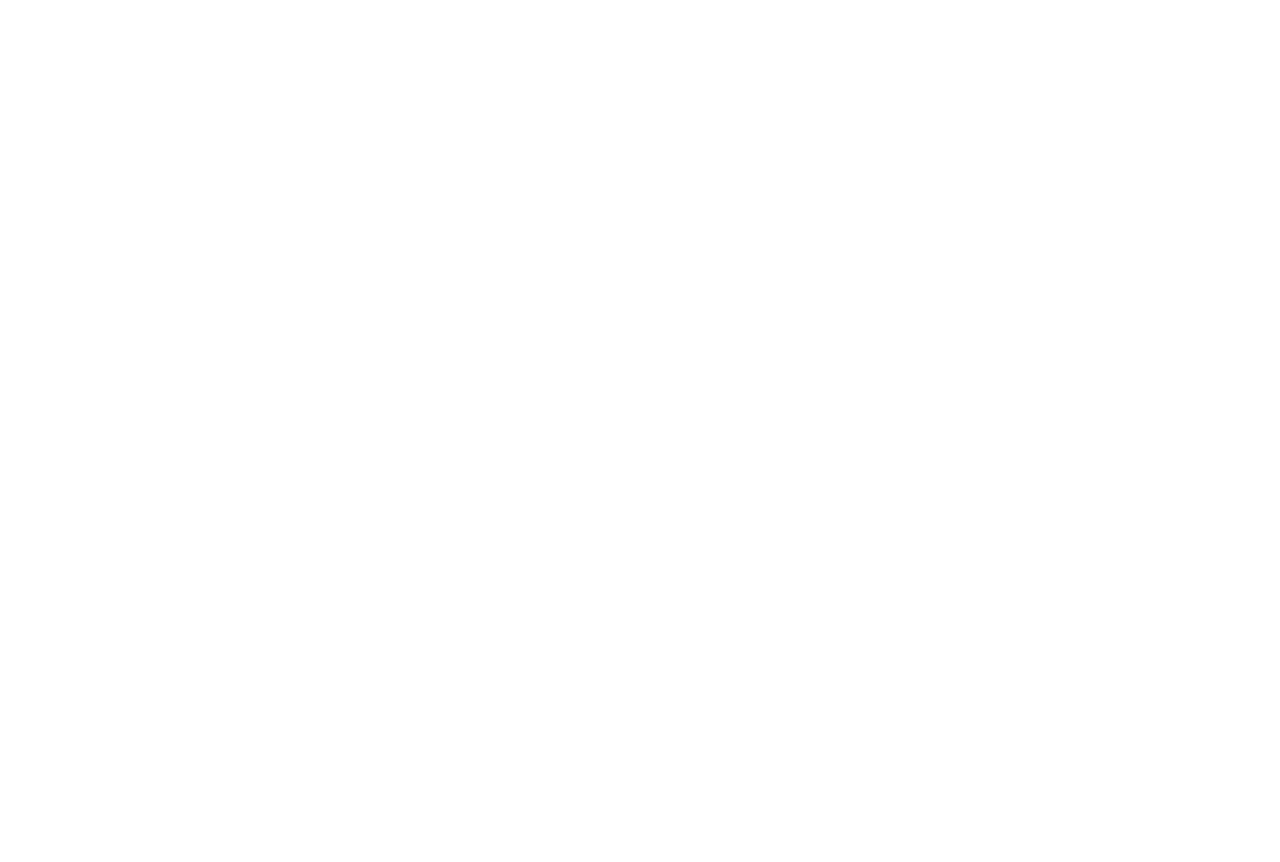
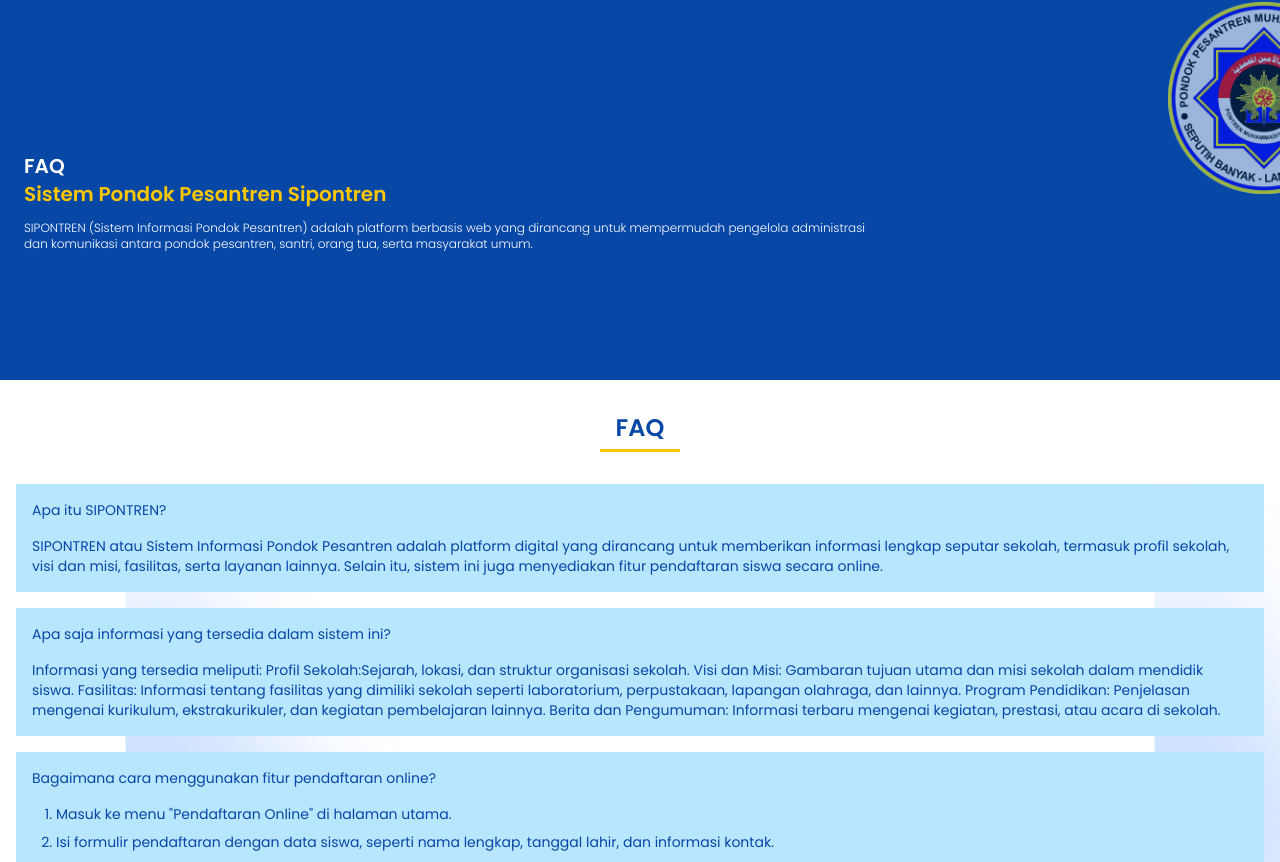
Before and after one commit to ilhamSkyOf19/Sipontren, a React (Vite) app: page /faq in a window 1280 px wide. Before the commit this address had no page. Shown: the part 232-1094 px from the top of the page. Before the commit the page ends 800 px from the top, so only its background shows below. Built offline with nearby package versions, Linux system fonts and the light colour scheme.

Commit message:
menambahkan halaman FAQ

```diff
--- a/src/layouts/LayoutPages/index.jsx
+++ b/src/layouts/LayoutPages/index.jsx
@@ -143,7 +143,7 @@
                 </p>
             </div>
             <div className='flex flex-col gap-7'>
-                <PusatBantuan title={'Bantuan'} link={['', '', '', '']} text={['FAQ', 'Hubungi Kami', '+62 822-7821-9515']} />
+                <PusatBantuan title={'Bantuan'} link={['faq', '', '', '']} text={['FAQ', 'Hubungi Kami', '+62 822-7821-9515']} />
                 <PusatBantuan title={'Layanan Kami'} link={['', '', '', '']} text={['Profil Pesantren', 'Penerimaan Santri Baru', 'Berita Terkini']} />
                 <PusatBantuan title={'Informasi Penting'} link={['', '', '', '']} text={['Jam Kerja', 'Biaya Pendidikan', 'Pendaftaran']} />
             </div>
--- a/src/main.jsx
+++ b/src/main.jsx
@@ -6,6 +6,7 @@
 import Home from './pages/Home.jsx'
 import Profile from './pages/Profile.jsx'
 import Psb from './pages/Psb.jsx'
+import Faq from './pages/Faq.jsx'
 // module
 import "slick-carousel/slick/slick.css";
 import "slick-carousel/slick/slick-theme.css";
@@ -24,6 +25,10 @@
     path: "/psb",
     element: <Psb />,
   },
+  {
+    path: "/faq",
+    element: <Faq />,
+  },
 ]);
 
 
--- /dev/null
+++ b/src/pages/Faq.jsx
@@ -0,0 +1,105 @@
+import React from 'react'
+
+// Layouts
+import LayoutPages from '../layouts/LayoutPages'
+import LayoutSectionBg from '../layouts/LayoutSectionBg'
+
+// component
+import SubJudulCenter from '../components/SubJudulCenter'
+
+// fragments
+import HeaderPage from '../fragments/HeaderPage'
+
+
+const Faq = () => {
+    return (
+        <LayoutPages>
+            <HeaderPage whiteText1={'FAQ'} whiteText2={''} YellowText={'Sistem Pondok Pesantren Sipontren'} deskripsi={'SIPONTREN (Sistem Informasi Pondok Pesantren) adalah platform berbasis web yang dirancang untuk mempermudah pengelola administrasi dan komunikasi antara pondok pesantren, santri, orang tua, serta masyarakat umum.'} />
+            <SectionContent />
+        </LayoutPages>
+    )
+}
+
+// ===================
+// content Faq
+// ===================
+
+
+const SectionContent = () => {
+    return (
+        <LayoutSectionBg pb={12} pt={8} minH={'100vh'}>
+            <div className='w-full flex flex-col justify-start items-center gap-4 px-4'>
+                <div className='mb-6'>
+                    <SubJudulCenter title="FAQ" />
+                </div>
+                <div class="bg-sky-200 bg-opacity-50 w-full px-4 py-4 text-sm text-primary-blue">
+                    <h2 class="mb-4">Apa itu SIPONTREN?</h2>
+                    <p>SIPONTREN atau Sistem Informasi Pondok Pesantren adalah platform digital yang dirancang untuk memberikan informasi lengkap seputar sekolah, termasuk profil sekolah, visi dan misi, fasilitas, serta layanan lainnya. Selain itu, sistem ini juga menyediakan fitur pendaftaran siswa secara online.</p>
+                </div>
+                <div class="bg-sky-200 bg-opacity-50 w-full px-4 py-4 text-sm text-primary-blue">
+                    <h2 class="mb-4">Apa saja informasi yang tersedia dalam sistem ini?</h2>
+                    <p>Informasi yang tersedia meliputi:
+                        Profil Sekolah:Sejarah, lokasi, dan struktur organisasi sekolah.
+                        Visi dan Misi: Gambaran tujuan utama dan misi sekolah dalam mendidik siswa.
+                        Fasilitas: Informasi tentang fasilitas yang dimiliki sekolah seperti laboratorium, perpustakaan, lapangan olahraga, dan lainnya.
+                        Program Pendidikan: Penjelasan mengenai kurikulum, ekstrakurikuler, dan kegiatan pembelajaran lainnya.
+                        Berita dan Pengumuman: Informasi terbaru mengenai kegiatan, prestasi, atau acara di sekolah.
+                    </p>
+                </div>
+                <div class="bg-sky-200 bg-opacity-50 w-full px-4 py-4 text-sm text-primary-blue">
+                    <h2 class="mb-4">Bagaimana cara menggunakan fitur pendaftaran online?</h2>
+                    <ol class="list-decimal pl-6 space-y-2 list-outside">
+                        <li>
+                            Masuk ke menu "Pendaftaran Online" di halaman utama.
+                        </li>
+                        <li>Isi formulir pendaftaran dengan data siswa, seperti nama lengkap, tanggal lahir, dan informasi kontak.</li>
+                        <li>Unggah dokumen yang diperlukan, seperti akta kelahiran dan foto identitas.
+                        </li>
+                        <li>Klik tombol "Kirim" untuk menyelesaikan pendaftaran.
+                        </li>
+                        <li>Setelah pendaftaran selesai, Anda akan mendapatkan nomor pendaftaran untuk proses lebih lanjut.</li>
+                    </ol>
+                </div>
+                <div class="bg-sky-200 bg-opacity-50 w-full px-4 py-4 text-sm text-primary-blue">
+                    <h2 class="mb-4">Apakah pendaftaran online memerlukan biaya?</h2>
+                    <p>Pendaftaran online biasanya tidak dikenakan biaya. Namun, jika ada biaya administrasi, informasi tersebut akan dijelaskan pada bagian pendaftaran.</p>
+                </div>
+                <div class="bg-sky-200 bg-opacity-50 w-full px-4 py-4 text-sm text-primary-blue">
+                    <h2 class="mb-4">Apakah data pendaftaran aman?</h2>
+                    <p>Ya, sistem ini menggunakan teknologi keamanan terbaru untuk melindungi data siswa dan orang tua. Informasi yang diberikan hanya digunakan untuk keperluan administrasi sekolah.</p>
+                </div>
+                <div class="bg-sky-200 bg-opacity-50 w-full px-4 py-4 text-sm text-primary-blue">
+                    <h2 class="mb-4">Bagaimana cara mendapatkan informasi lebih lanjut tentang (nama pondok/sipontren)?</h2>
+                    <p>Anda dapat mengunjungi bagian "Kontak" di SIPONTREN untuk mendapatkan nomor telepon, email, atau alamat lengkap sekolah. Ada juga fitur FAQ tambahan yang dapat membantu menjawab pertanyaan umum.</p>
+                </div>
+                <div class="bg-sky-200 bg-opacity-50 w-full px-4 py-4 text-sm text-primary-blue">
+                    <h2 class="mb-4">Apakah sistem ini dapat diakses di perangkat mobile?</h2>
+                    <p>Ya, SIPONTREN dirancang untuk dapat diakses di berbagai perangkat, termasuk komputer, tablet, dan smartphone.</p>
+                </div>
+                <div class="bg-sky-200 bg-opacity-50 w-full px-4 py-4 text-sm text-primary-blue">
+                    <h2 class="mb-4">Apa keuntungan menggunakan SIPONTREN?</h2>
+                    <ol class="list-decimal pl-6 space-y-2">
+                        <li>Kemudahan Akses: Informasi dapat diakses kapan saja dan di mana saja.</li>
+                        <li>Efisiensi: Proses pendaftaran dan administrasi lebih cepat dan praktis.</li>
+                        <li>Transparansi: Informasi yang jelas dan mudah dipahami oleh semua pihak.</li>
+                    </ol>
+                </div>
+                <div class="bg-sky-200 bg-opacity-50 w-full px-4 py-4 text-sm text-primary-blue">
+                    <h2 class="mb-5">Siapa yang dapat menggunakan sistem ini?</h2>
+                    <p>Sistem ini dapat digunakan oleh:</p>
+                    <ol class="list-disc pl-6 space-y-2">
+                        <li>Calon siswa dan orang tua yang ingin mendaftar ke sekolah.</li>
+                        <li>Siswa yang ingin mendapatkan informasi terbaru dari sekolah.</li>
+                        <li>Guru dan staf sekolah untuk keperluan administrasi.</li>
+                        <li>Masyarakat umum yang ingin mengenal lebih jauh tentang sekolah.</li>
+                    </ol>
+                </div>
+                <div class="w-full py-4 text-sm text-primary-blue">
+                    <p>Jika Anda memiliki pertanyaan lain, silakan hubungi pihak sekolah melalui halaman “Kontak” yang tersedia di sistem informasi ini.</p>
+                </div>
+            </div>
+        </LayoutSectionBg >
+    )
+}
+
+export default Faq
```
